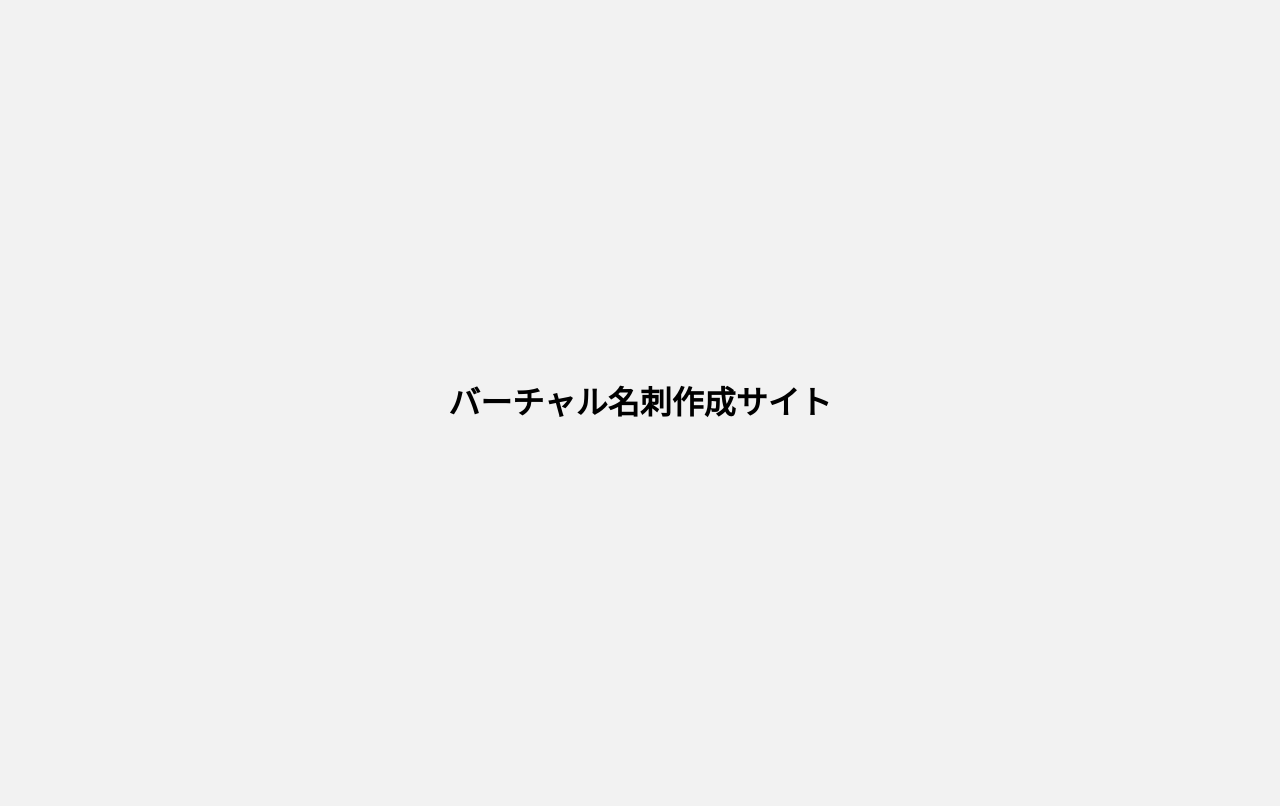
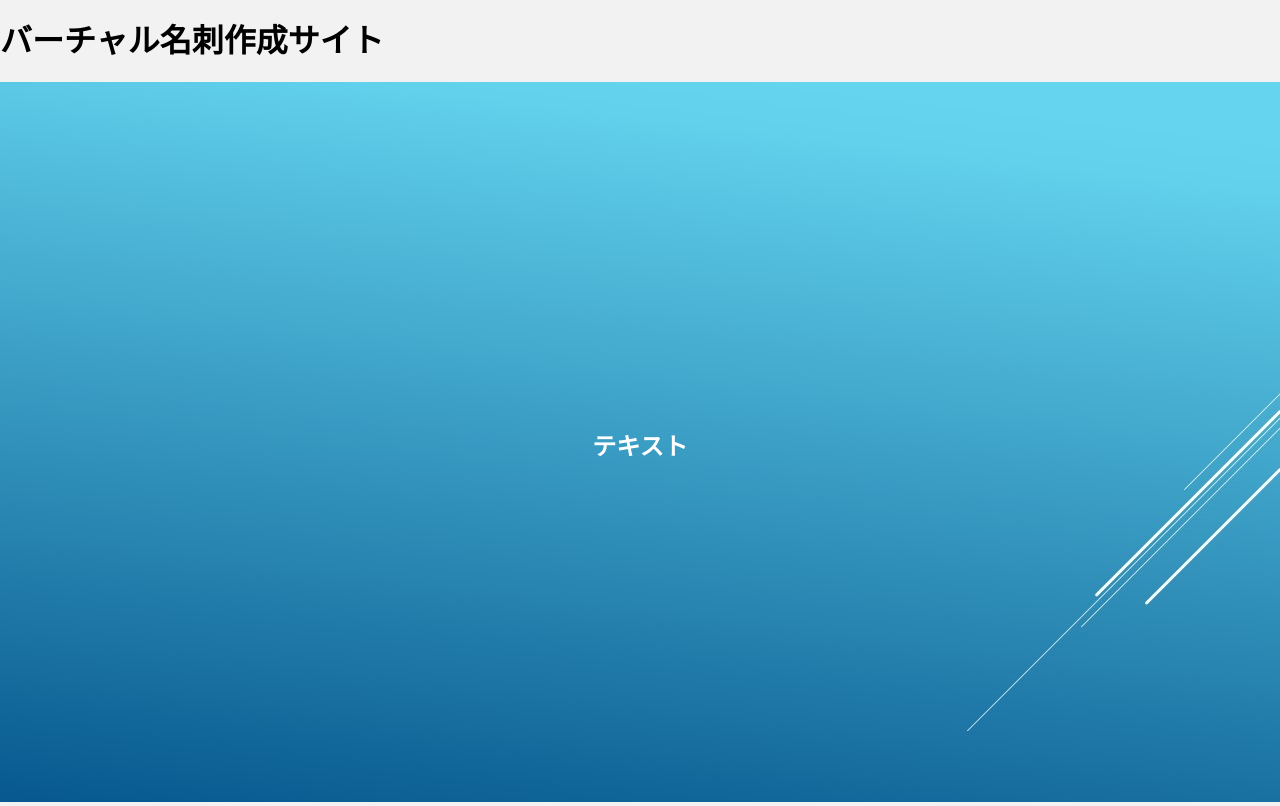
Before and after one commit to nissy-code/2023-07_Hackathon, a React (Create React App) app in the folder virtual_namecard/: page /hoge in a window 1280 px wide. Before the commit this address had no page. Built offline with nearby package versions, Linux system fonts and the light colour scheme.

Commit message:
[add] hoge.jsx && 画像表示テスト

```diff
--- a/virtual_namecard/src/App.js
+++ b/virtual_namecard/src/App.js
@@ -13,7 +13,9 @@ import NewResult from './NewResult';
 import Home from './Home'; // Homeコンポーネントのインポートを追加
 import NewHome from './NewHome'; // NewHomeコンポーネントのインポートを追加
 
-import './App.css'; // cssファイルの追加
+import Hoge from './hoge';
+
+// import './App.css'; // cssファイルの追加
 
 const App = () => {
   return (
@@ -21,7 +23,8 @@ const App = () => {
       <div>
         <h1>バーチャル名刺作成サイト</h1>
         <Routes>
-          <Route path="/" element={<Home />} />
+          <Route path="/" element={<NewHome/>} />
+          <Route path="/home" element={<Home />} />
           <Route path="/newhome" element={<NewHome />} />
           <Route path="/step1" element={<Step1 />} />
           <Route path="/newstep1" element={<NewStep1 />} />
@@ -31,6 +34,7 @@ const App = () => {
           <Route path="/newstep3" element={<NewStep3 />} />
           <Route path="/result" element={<Result />} />
           <Route path="/newresult" element={<NewResult/>} />
+          <Route path="/hoge" element={<Hoge/>} />
         </Routes>
       </div>
     </Router>
--- a/virtual_namecard/src/NewStep1.jsx
+++ b/virtual_namecard/src/NewStep1.jsx
@@ -10,7 +10,7 @@ const Step1 = () => {
   const [errorMessage, setErrorMessage] = useState('');
 
   const validateInput = () => {
-    if (schoolCompany.trim() === '' && name.trim() === '') {
+    if (schoolCompany.trim() === '' && name.trim() == '') {
       setErrorMessage('Error!!! 学校/会社名とお名前を入力してください');
       return false;
     } else if (schoolCompany.trim() === '') {
--- /dev/null
+++ b/virtual_namecard/src/hoge.jsx
@@ -0,0 +1,17 @@
+import React from 'react';
+import pic from "./data/meishi1.jpg"
+
+const ImageWithText = () => {
+  return (
+    <div>
+      <div style={{ position: 'relative', display: 'inline-block' }}>
+        <img src={pic} alt="Image" style={{ width: '100%', height: 'auto' }} />
+        <div style={{ position: 'absolute', top: '50%', left: '50%', transform: 'translate(-50%, -50%)' }}>
+          <h2 style={{ color: 'white', fontSize: '24px' }}>テキスト</h2>
+        </div>
+      </div>
+    </div>
+  );
+};
+
+export default ImageWithText;
```
Also changed, not shown: virtual_namecard/src/tmp.jsx (deleted, +0 -34 lines), virtual_namecard/src/data/meishi1.jpg (added), 1 other file (tests, documents, lock files or other folders).
